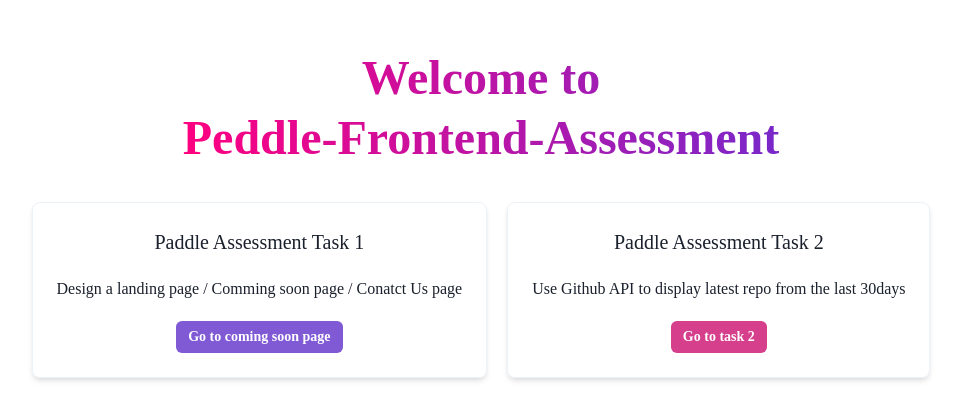
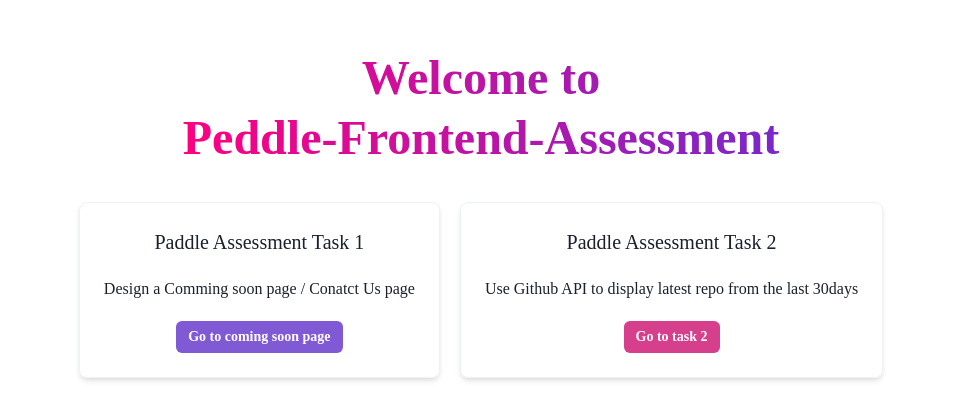
Before and after one commit to I-am-abdulazeez/paddle-frontend-assessment, a React (Vite) app: page / in a window 1280 px wide. Shown: the part 184-604 px from the top of the page, without its empty margins (159-1120 px from the left). Built offline with nearby package versions, Linux system fonts and the light colour scheme.

Commit message:
chore: Typo changed

```diff
--- a/src/pages/index.tsx
+++ b/src/pages/index.tsx
@@ -15,7 +15,7 @@
         </Heading>
         <Stack direction={{ base: "column", md: "row" }} spacing={5}>
           <Card
-            cardTopic="Design a landing page / Comming soon page / Conatct Us page"
+            cardTopic="Design a  Comming soon page / Conatct Us page"
             cardButton="Go to coming soon page"
             cardText="Paddle Assessment Task 1"
             cardLinkTo="/comingsoon"
```
